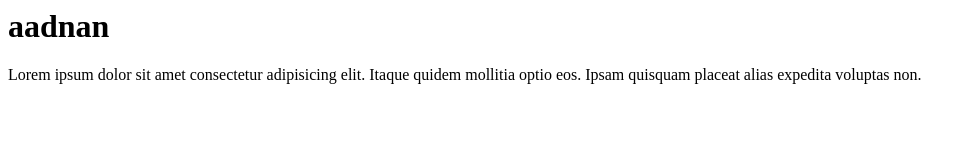
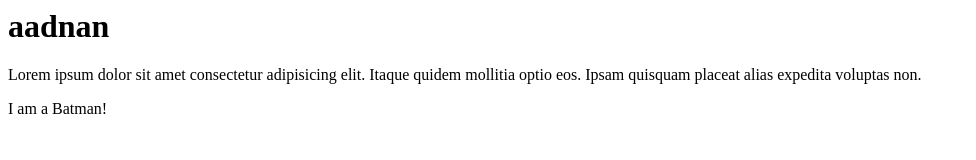
Before and after one commit to AdnanHasan21/my-first-website, a plain HTML site: page index.html in a window 1280 px wide. Shown: the whole page, without its empty margins (0-976 px from the left). Drawn offline with Linux system fonts and the light colour scheme.

Commit message:
added something new

```diff
--- a/index.html
+++ b/index.html
@@ -1,2 +1,3 @@
 <h1>aadnan</h1>
 <p>Lorem ipsum dolor sit amet consectetur adipisicing elit. Itaque quidem mollitia optio eos. Ipsam quisquam placeat alias expedita voluptas non.</p>
+<p>I am a Batman!</p>
```
